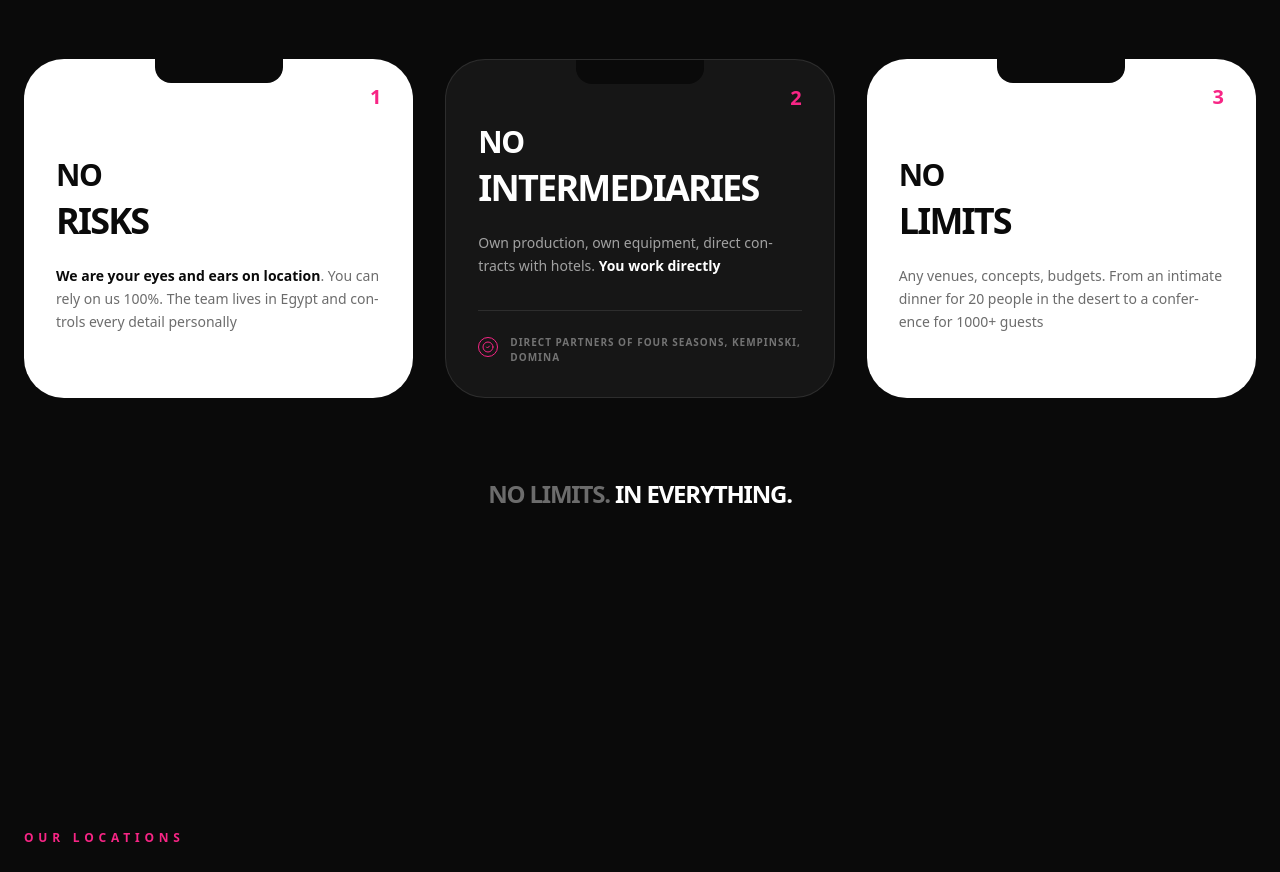
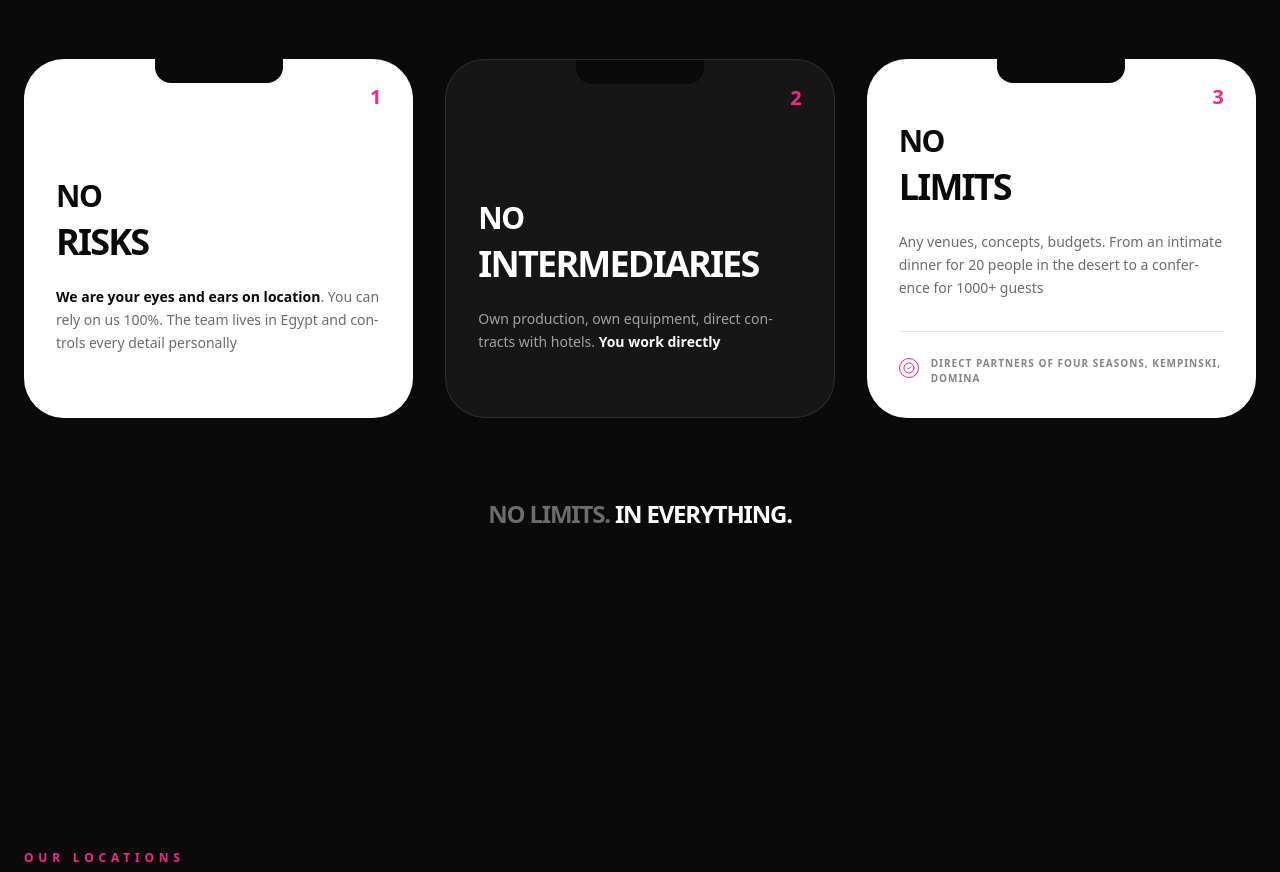
Before and after one commit to kseniausacheva/royal-event-group---delegations-1-, a React (Vite) app: page /en in a window 1280 px wide. Shown: the part 10320-11192 px from the top of the page. Built offline with nearby package versions, Linux system fonts and the light colour scheme.

Commit message:
Fix partners text visibility on white card

```diff
--- a/src/pages/Home.tsx
+++ b/src/pages/Home.tsx
@@ -684,11 +684,11 @@ const Home = () => {
                   </p>
 
                   {card.partners && (
-                    <div className="flex items-start gap-3 pt-6 border-t border-white/10">
+                    <div className={`flex items-start gap-3 pt-6 border-t ${i === 1 ? 'border-white/10' : 'border-royal-black/10'}`}>
                       <div className="w-5 h-5 rounded-full border border-royal-pink flex items-center justify-center shrink-0 mt-0.5">
                         <CheckCircle2 className="w-3 h-3 text-royal-pink" />
                       </div>
-                      <p className="text-[10px] uppercase tracking-widest font-bold text-white/40">
+                      <p className={`text-[10px] uppercase tracking-widest font-bold ${i === 1 ? 'text-white/40' : 'text-royal-black/50'}`}>
                         {card.partners}
                       </p>
                     </div>
--- a/src/translations.ts
+++ b/src/translations.ts
@@ -343,13 +343,13 @@ export const translations = {
         {
           number: "2",
           title: "Своё производство",
-          desc: "Собственные цеха, своё оборудование, прямые контракты с отелями. Вы работаете напрямую.",
-          partners: "Four Seasons, Kempinski, Domina"
+          desc: "Собственные цеха, своё оборудование, прямые контракты с отелями. Вы работаете напрямую."
         },
         {
           number: "3",
           title: "Без границ",
-          desc: "Любые площадки, концепции, бюджеты. От камерного ужина на 20 человек в пустыне до конференции на 1000+ гостей."
+          desc: "Любые площадки, концепции, бюджеты. От камерного ужина на 20 человек в пустыне до конференции на 1000+ гостей.",
+          partners: "Four Seasons, Kempinski, Domina"
         }
       ],
       footer: "Никаких лимитов. Во всём."
@@ -799,13 +799,13 @@ export const translations = {
         {
           number: "2",
           title: "no intermediaries",
-          desc: "Own production, own equipment, direct contracts with hotels. You work directly",
-          partners: "Direct partners of Four Seasons, Kempinski, Domina"
+          desc: "Own production, own equipment, direct contracts with hotels. You work directly"
         },
         {
           number: "3",
           title: "no limits",
-          desc: "Any venues, concepts, budgets. From an intimate dinner for 20 people in the desert to a conference for 1000+ guests"
+          desc: "Any venues, concepts, budgets. From an intimate dinner for 20 people in the desert to a conference for 1000+ guests",
+          partners: "Direct partners of Four Seasons, Kempinski, Domina"
         }
       ],
       footer: "No limits. In everything."
```
Also changed, not shown: .claude/settings.local.json.
